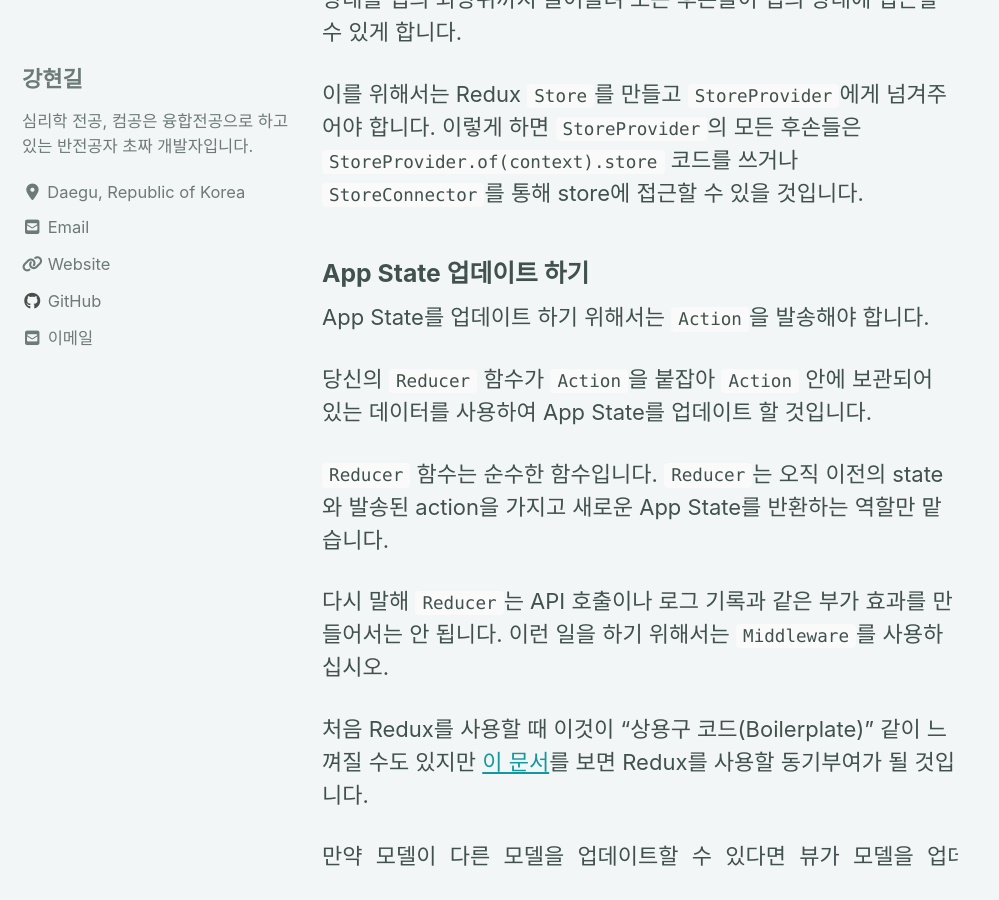
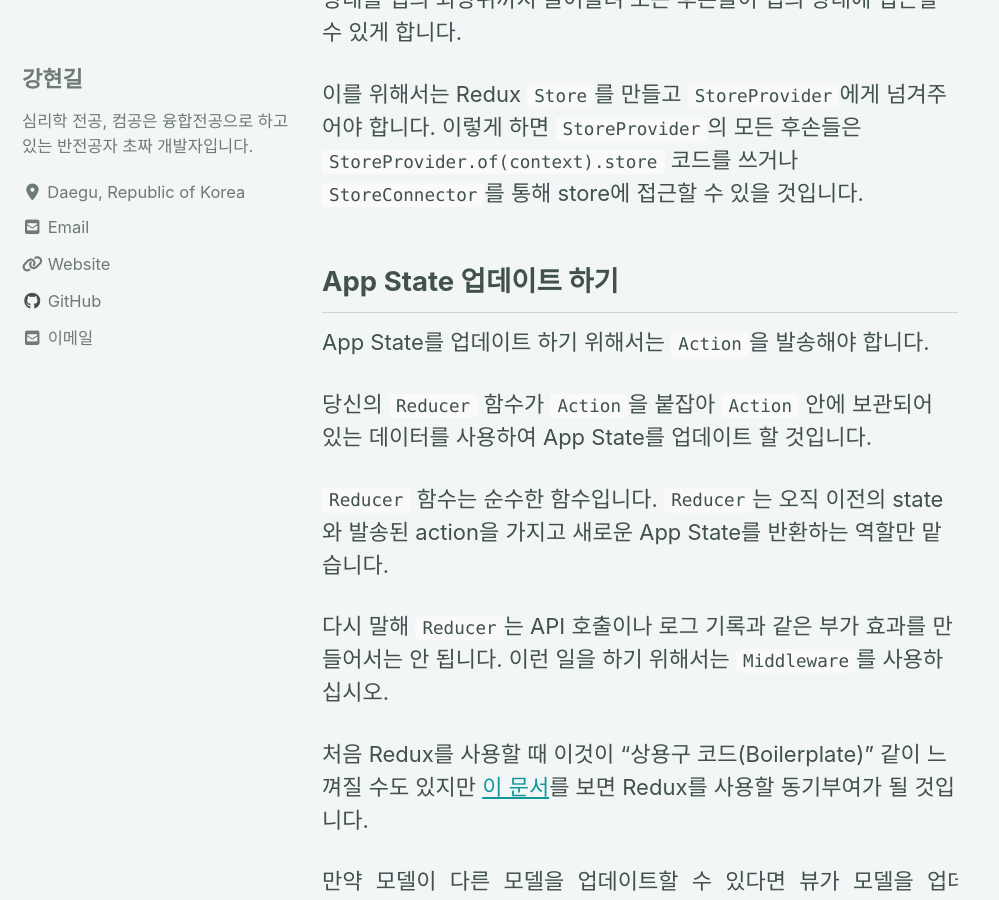
Before and after one commit to nammunsik/tksuns12.github.io, a Jekyll site: the page built from _posts/2020-05-19-redux-trans.md, in a window 1280 px wide and 900 px high, scrolled down 1630 px. Shown: the whole window, without its empty margins (0-999 px from the left). Built offline with Jekyll 4.4.1, drawn with Linux system fonts in a browser that asks for light colours; cached includes are drawn as plain includes; nearby versions of some CDN libraries; comment, search, counter and statistics services are not loaded.

Commit message:
포스트 수정

````diff
--- a/_posts/2020-05-19-redux-trans.md
+++ b/_posts/2020-05-19-redux-trans.md
@@ -34,7 +34,7 @@ Redux에서의 아이디어는 앱의 상태를 루트 수준의 싱글톤에
 
 이를 위해서는 Redux ```Store```를 만들고 ```StoreProvider```에게 넘겨주어야 합니다. 이렇게 하면 ```StoreProvider```의 모든 후손들은 ```StoreProvider.of(context).store``` 코드를 쓰거나 ```StoreConnector```를 통해 store에 접근할 수 있을 것입니다.
 
-### App State 업데이트 하기
+## App State 업데이트 하기
 
 App State를 업데이트 하기 위해서는 ```Action```을 발송해야 합니다.
 
````
